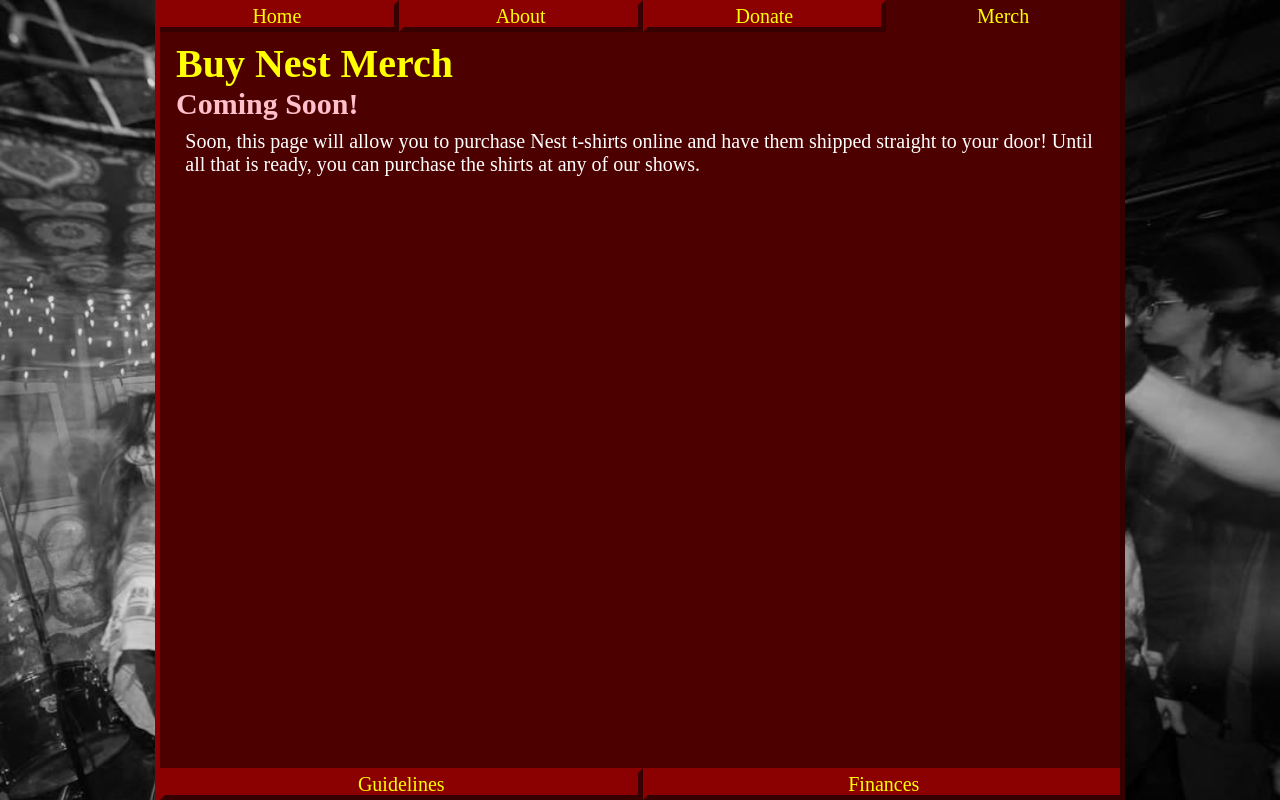
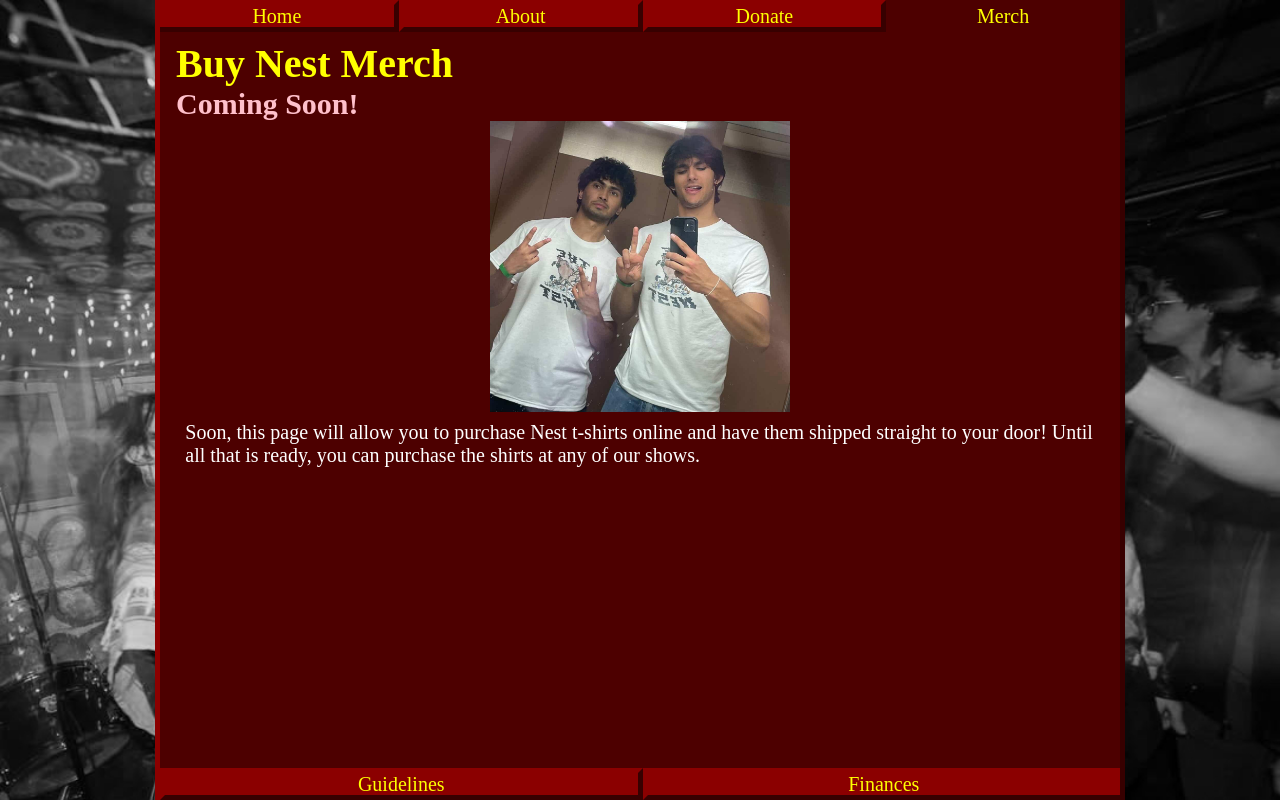
Before and after one commit to jburrer/the-nest-website, a Flask app: page /merch in a window 1280 px wide. Run offline with Flask 3, Linux system fonts and the light colour scheme.

Commit message:
tweaks 3

```diff
--- a/templates/merch.html
+++ b/templates/merch.html
@@ -8,7 +8,14 @@
 {% endblock %}
 
 {% block content %}
+
 <h1>Buy Nest Merch</h1>
 <h2>Coming Soon!</h2>
+
+<center>
+  <img src="{{ url_for('static', filename='merch.jpg') }}" width="300vw">
+</center>
+
 <p>Soon, this page will allow you to purchase Nest t-shirts online and have them shipped straight to your door! Until all that is ready, you can purchase the shirts at any of our shows.</p>
+
 {% endblock %}
```
